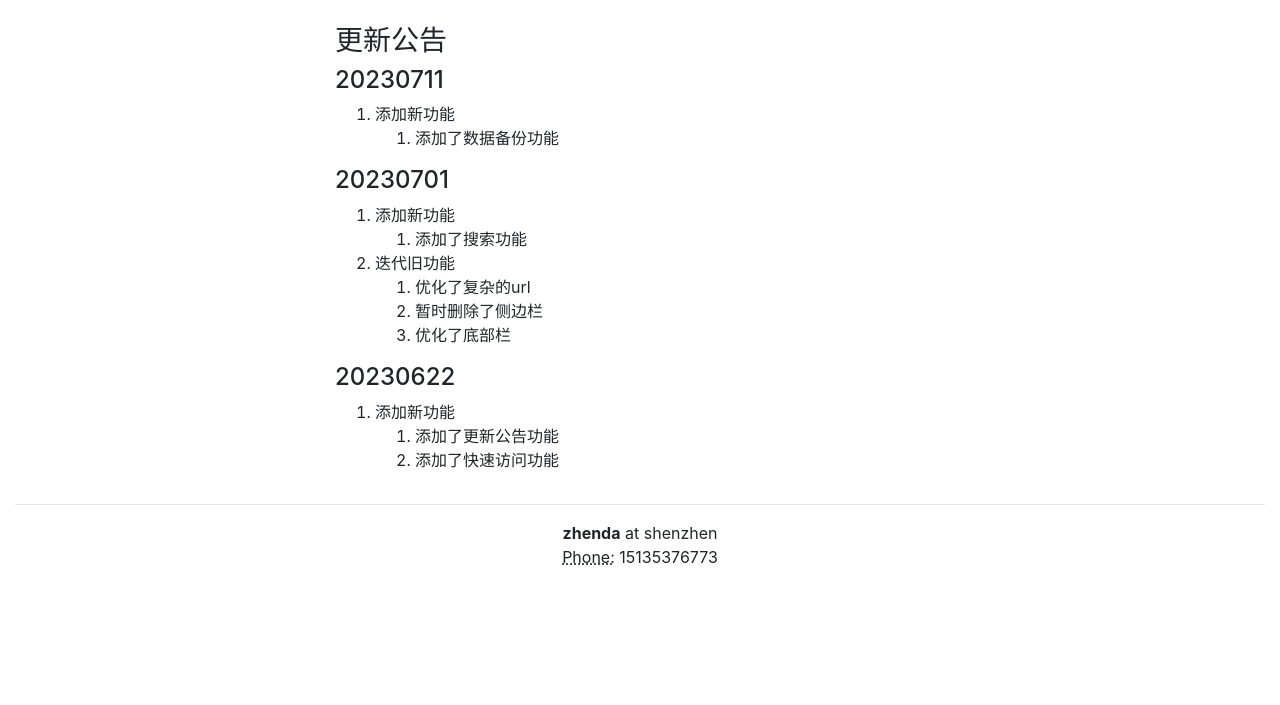
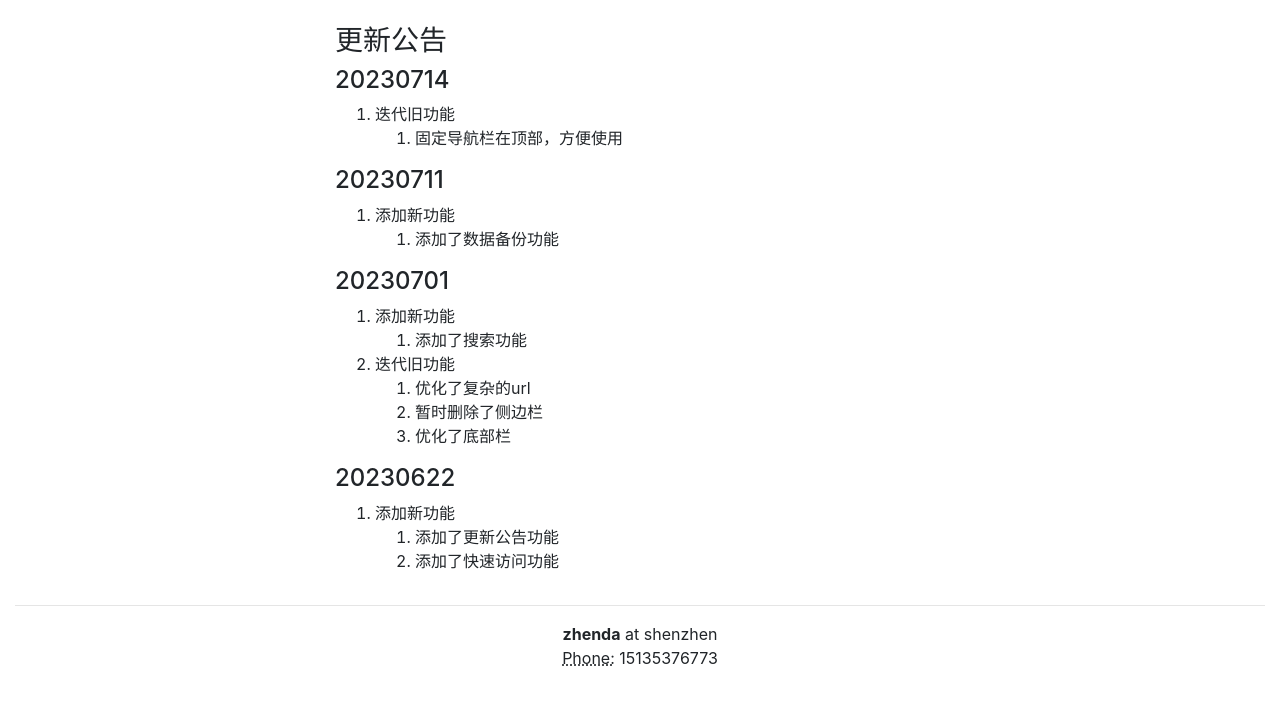
Before and after one commit to zhenda-hub/zhenda_note, a Django app: page /update_notice/update_notice/ in a window 1280 px wide. Shown: the part 56-761 px from the top of the page. Run offline with Django 4.2, Linux system fonts and the light colour scheme; some libraries are stand-ins or nearby versions.

Commit message:
add update notice;

```diff
--- a/update_notice/templates/update_notice/update_notice.html
+++ b/update_notice/templates/update_notice/update_notice.html
@@ -11,6 +11,29 @@
         <h3>
             更新公告
         </h3>
+
+        <h4>20230714</h4>
+        <ol>
+{#            <li class="list-item">#}
+{#                添加新功能#}
+{#                <ol>#}
+{#                    <li>#}
+{#                        添加了数据备份功能#}
+{#                    </li>#}
+{#                </ol>#}
+{#            </li>#}
+            <li class="list-item">
+                迭代旧功能
+                <ol>
+                    <li>
+                        固定导航栏在顶部，方便使用
+                    </li>
+{#                    <li>#}
+{#                        优化了底部栏#}
+{#                    </li>#}
+                </ol>
+            </li>
+        </ol>
 
         <h4>20230711</h4>
         <ol>
```
